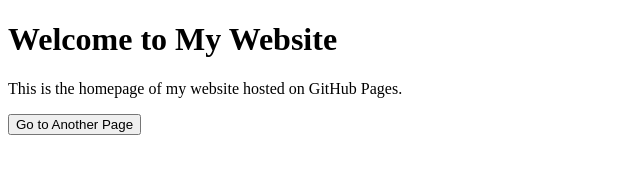
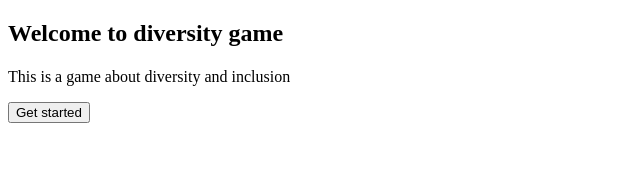
Before and after one commit to 510051/LEAD-program, a plain HTML site: page index.html in a window 1280 px wide. Shown: the whole page, without its empty margins (0-640 px from the left). Drawn offline with Linux system fonts and the light colour scheme.

Commit message:
Update index.html

```diff
--- a/index.html
+++ b/index.html
@@ -3,12 +3,14 @@
 <head>
     <meta charset="UTF-8">
     <meta name="viewport" content="width=device-width, initial-scale=1.0">
-    <title>Your Site Title</title>
+    <title>LEAD program</title>
 </head>
 <body>
-    <h1>Welcome to My Website</h1>
-    <p>This is the homepage of my website hosted on GitHub Pages.</p>
-    <button onclick="window.location.href='chess.html'">Go to Another Page</button>
+    <h2>Welcome to diversity game</h2>
+    <h1></h1>
+    <p>This is a game about diversity and inclusion</p>
+    <button onclick="window.location.href='chess.html'">Get started</button>
+
 
 </body>
 </html>
```
